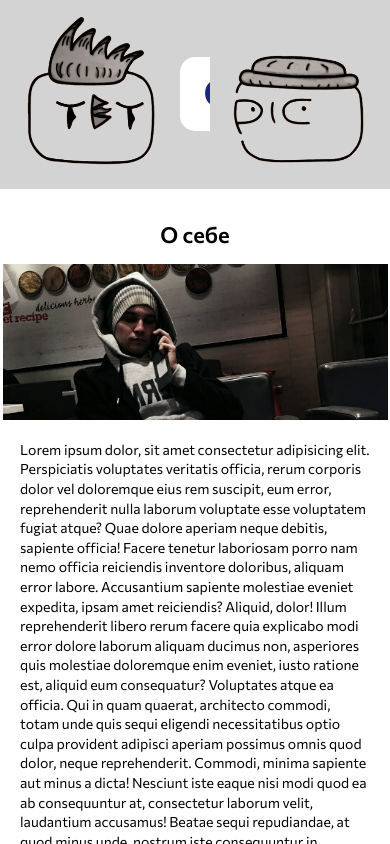
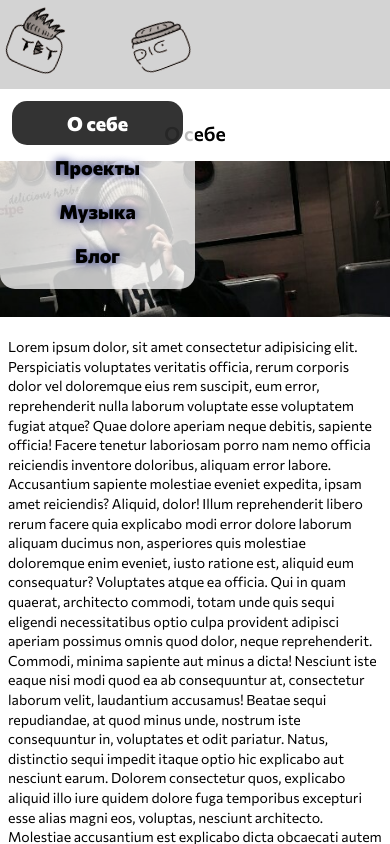
Before and after one commit to tetpic/presentation, a Next.js app: page / in a window 390 px wide. Shown: the top 844 px of the page. Built offline with nearby package versions, Linux system fonts and the light colour scheme.

Commit message:
added mobile burger menu

```diff
--- a/app/main.scss
+++ b/app/main.scss
@@ -67,6 +67,7 @@
 
 *{
     box-sizing: border-box !important;
+    -webkit-tap-highlight-color: transparent;
 }
 
 p {
@@ -88,7 +89,7 @@ h1 {
 .content {
     max-width: 1920px;
     margin: 0 auto;
-    padding: 0 20px;
+    padding: 0 Clamp(8px, 2vw, 20px);
     width: 100%;
 }
 
--- a/components/aboutMe/about.module.scss
+++ b/components/aboutMe/about.module.scss
@@ -39,7 +39,7 @@
         width: 20%;
         border-radius: $radius;
         @include m {
-            width: 110%;
+            width: 120%;
             max-height: 40vw;
             overflow: hidden;
             display: flex;
--- a/components/aboutMe/about.tsx
+++ b/components/aboutMe/about.tsx
@@ -4,8 +4,6 @@ import myself from "../../images/myself.jpg"
 import myselfMobile from "../../images/myselfMobile.png"
 
 export default function About () {
-    console.log("lol")
-    console.log(myselfMobile)
 
     return <>
         <section className={s.about}>
--- a/components/mainHeader/header.module.scss
+++ b/components/mainHeader/header.module.scss
@@ -1,9 +1,10 @@
+@import "../styles/mixins.module.scss";
+@import "../styles/variables.module.scss";
+
 .header {
-    // display: flex;
     background-color: #d3d3d3;
-    // padding: 8px 16px;
+}
 
-}
 .navigation {
     overflow: hidden;
     max-width: 0;
@@ -15,6 +16,93 @@
     margin: 0 20px;
     width: 100%;
     animation: rollDown 3s forwards 2s;
+    @include m {
+        position: absolute;
+        bottom: 0;
+        left: 0;
+        flex-direction: column;
+        max-width: unset;
+        max-height: 0px;
+        animation: unset;
+        margin: unset;
+        transform: translateY(100%);
+        background-color: #ffffffbe;
+        width: Clamp(168px, 50vw, 500px);
+        padding: 0px;
+        border-radius: $radius;
+    }
+
+}
+
+.imageLogo {
+    width: 140px;
+    height: auto;
+    margin-bottom: 15px;
+    transition: .5s ease-in-out;
+    @include m {
+        width: 16%;
+    }
+    &_second {
+        @include m {
+            transform: translateX(0%);
+        }
+    }
+}
+
+.headerContent {
+    display: flex;
+    padding: 8px 16px;
+    position: relative;
+
+    &:hover {
+
+        @include m {
+            .navigation {
+                max-height: 100vh;
+                padding: 12px;
+            }
+            .imageLogo {
+                transform: rotate(20deg);
+            }
+            .imageLogo_second {
+                transform: translateX(100%) rotate(-20deg);
+            }
+        }
+    }
+}
+
+.navLink {
+    font-family: "Comissioner";
+    font-weight: 800;
+    white-space: nowrap;
+    flex-shrink: 0;
+    font-size: $titleSize;
+    color: black;
+    text-decoration: unset;
+    text-shadow: 0px 0px 10px #1d2583;
+    padding: 12px 24px 18px;
+    border-radius: 15px;
+    display: flex;
+    align-items: center;
+    margin-top: 40px;
+    @include m {
+        margin-top: unset;
+        padding: 10px 0;
+        width: 100%;
+        justify-content: center;
+    }
+
+
+    &_active {
+        color: #1d2583;
+        text-shadow: 0px 0px 10px transparent;
+        background-color: white;
+        @include m {
+            background-color: #000000cc;
+            color: white;
+        }
+
+    }
 }
 
 @keyframes rollDown {
@@ -22,44 +110,3 @@
         max-width: 90%;
     }
 }
-
-.imageLogo {
-    width: 140px;
-    height: auto;
-    margin-bottom: 15px;
-}
-
-.headerContent {
-    display: flex;
-    padding: 8px 16px;
-
-
-    // &:hover {
-    //     .navigation{
-    //         max-width: 90vw;
-    //     }
-    // }
-}
-
-.navLink {
-    font-family: "Comissioner";
-    font-weight: 800;
-    white-space: nowrap;
-    flex-shrink: 0;
-    font-size: 36px;
-    color: black;
-    text-decoration: unset;
-    text-shadow: 0px 0px 10px #1d2583;
-    padding: 12px 24px 18px;
-    border-radius: 15px;
-    display: flex;
-    align-items: center;
-
-
-    &_active {
-        color: #1d2583;
-        text-shadow: 0px 0px 10px transparent;
-        background-color: white;
-
-    }
-}
--- a/components/mainHeader/logo.tsx
+++ b/components/mainHeader/logo.tsx
@@ -2,6 +2,7 @@ import Image from 'next/image'
 import tet from "../../images/tet.png"
 import pic from "../../images/pic.png"
 import s from "./header.module.scss"
+import { concatStrings } from '../../helpers/common'
 
 export  function TetLogo() {
     return (<>
@@ -16,7 +17,7 @@ export  function TetLogo() {
 
 export function PicLogo() {
     return (<>
-        <Image  src={pic} className={s.imageLogo}
+        <Image  src={pic} className={concatStrings([s.imageLogo, s.imageLogo_second])}
         width={280}
         priority
         height={344}
--- a/components/mainHeader/navigation.tsx
+++ b/components/mainHeader/navigation.tsx
@@ -19,7 +19,6 @@ export default function Navigation () {
             links.map((el, index)=> {
                 let isActive = (path === "/" && el.link === "/")?true:(path !== "/"&&el.link !== "/")?path.startsWith(el.link):false
                 return <Link key={index} href={el.link} className={concatStrings([s.navLink, (isActive?s.navLink_active:"")])}>{el.name}</Link>
-
             })
         }
     </nav>)
--- a/components/styles/variables.module.scss
+++ b/components/styles/variables.module.scss
@@ -9,4 +9,4 @@ $caveat: "Caveat";
 
 //font sizes
 $pSize: Clamp(14px, 3.2vw, 20px);
-$titleSize: Clamp(22px, 5vw, 30px);
+$titleSize: Clamp(18px, 5vw, 30px);
```
